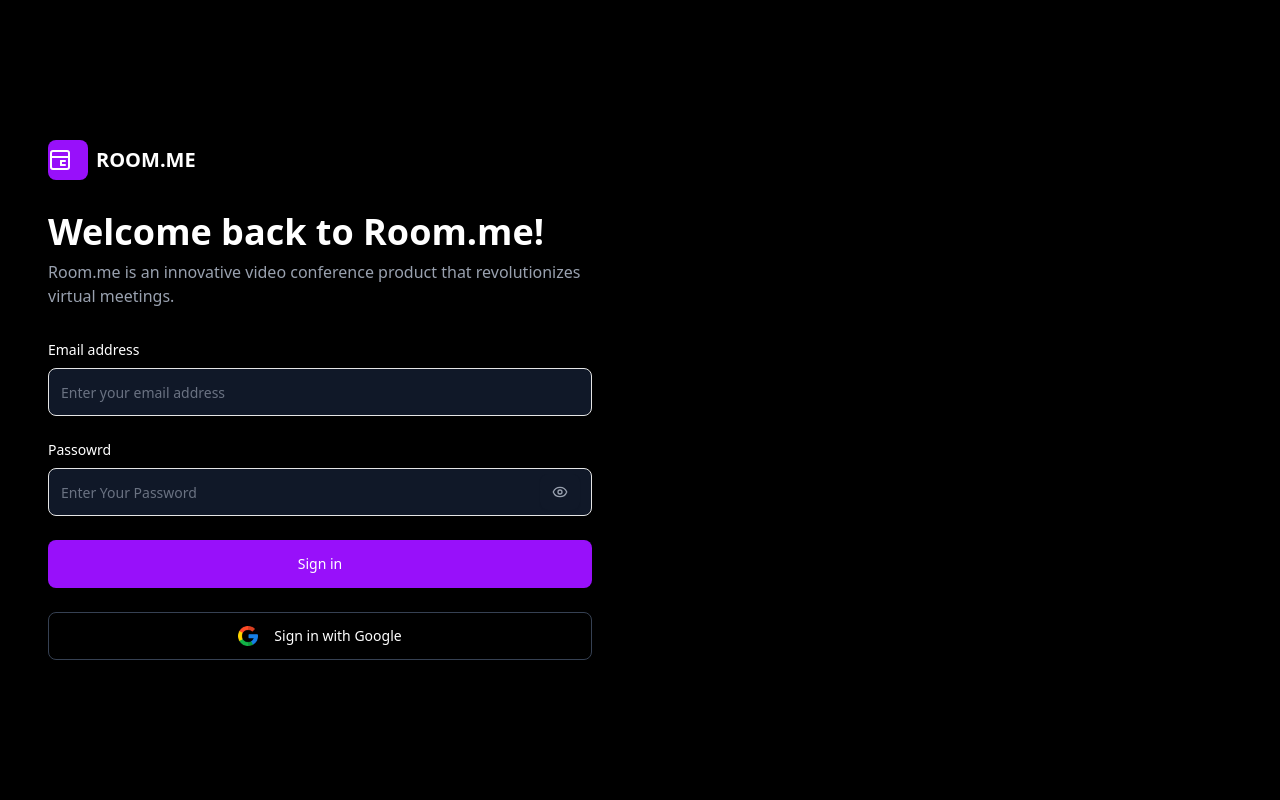
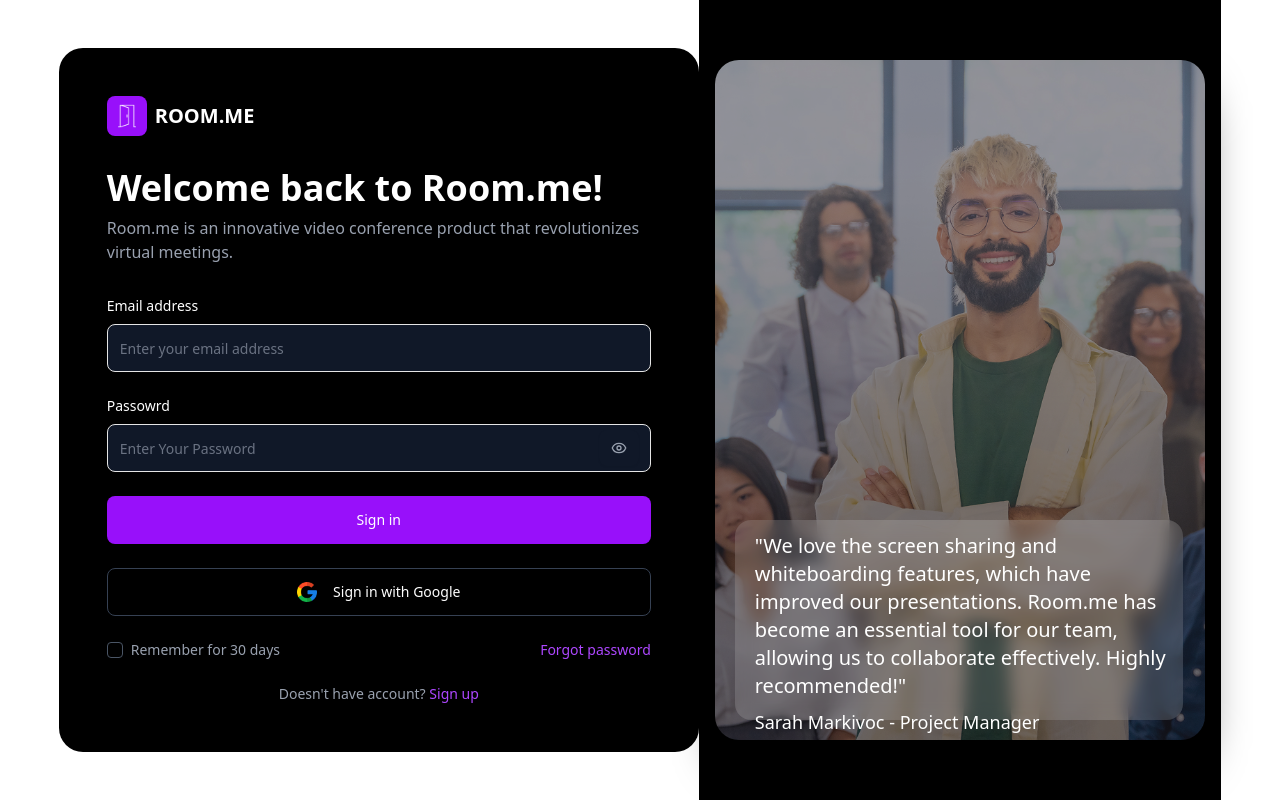
Before and after one commit to uvindu12/Front-End-Assignment, a Next.js app: page / in a window 1280 px wide. Built offline with nearby package versions, Linux system fonts and the light colour scheme.

Commit message:
created login form and right side image

```diff
--- a/src/components/login-page.tsx
+++ b/src/components/login-page.tsx
@@ -6,6 +6,8 @@ import React, { useEffect, useState } from 'react'
 import { Input } from './ui/input'
 import { Button } from './ui/button'
 import { Eye, EyeOff } from 'lucide-react'
+import { Checkbox } from './ui/checkbox'
+import Link from 'next/link'
 
 export default function LoginPage()  {
 
@@ -69,31 +71,12 @@ export default function LoginPage()  {
     }
 
   return (
-    <div className= "flex min-h-screen bg-black">
-        <div className = "flex w-full flex-col justify-center p-8 md:w-1/2 lg:p-12">
+    <div className= "flex justify-center h-full bg-white  items-center ">
+        <div className = "flex w-full flex-col justify-center p-8 md:w-1/2 lg:p-12 bg-black rounded-3xl">
             <div className ="mb-8">
                 <div className ="flex items-center gap-2">
                     <div className ="flex h-10 w-10 items-center rounded-md bg-purple-600">
-                        <svg
-                            xmlns="http://www.w3.org/2000/svg"
-                            width="24"
-                            height="24"
-                            viewBox="0 0 24 24"
-                            fill="none"
-                            stroke="currentColor"
-                            strokeWidth="2"
-                            strokeLinecap="round"
-                            strokeLinejoin="round"
-                            className="text-white"
-                        >
-                            <path d="M3 9h18v10a2 2 0 0 1-2 2H5a2 2 0 0 1-2-2V9Z" />
-                            <path d="M3 9V5a2 2 0 0 1 2-2h14a2 2 0 0 1 2 2v4" />
-                            <path d="M3 9h4" />
-                            <path d="M17 9h4" />
-                            <path d="M13 13v4" />
-                            <path d="M13 13h4" />
-                            <path d="M13 17h4" />
-                        </svg>
+                        <img src="/images/door.png" alt="" className="max-w-6 ml-2 "/>
                     </div>
                     <span className ="text-xl font-bold text-white">ROOM.ME</span>
                 </div>
@@ -146,15 +129,61 @@ export default function LoginPage()  {
                 </Button>
 
                 <Button
-                    type =" button"
                     variant = "outline"
                     className = "flex h-12 w-full items-center justify-center gap-2 border-gray-700 bg-transparent text-white hover:bg-gray-800">
                         <img src="images/google.png" alt=""  className="max-w-5 mr-2"/>
                         Sign in with Google
                 </Button>
 
+                <div className =" flex items-center justify-between">
+                    <div className =" flex items-center space-x-2">
+                        <Checkbox
+                            id="remember"
+                            checked = {rememberMe}
+                            onCheckedChange = {(checked) => setRememberMe (checked === true)}
+                            className = "border-gray-600 data-[state = checked] : bg:purple-600"/>
 
+                            <label
+                                htmlFor = "remember"
+                                className = "text-sm font-medium leading-none text-gray-400 peer-disabled:cursor-not-allowed peer-disabled:opacity-70">
+                                    Remember for 30 days
+                            </label>
+                    </div>
+                    <Link href ="#" className ="text-sm text-purple-500 hover:text-purple-400">
+                        Forgot password
+                    </Link>
+                </div>
+
+                <div className =" text-center text-sm text-gray-400">
+                    Doesn't have account? {" "}
+                    <Link href="#" className =" text-purple-500 hover:text-purple-400">
+                        Sign up
+                    </Link>
+                </div>
             </form>
+        </div>
+
+        <div className =" hidden lg:flex bg-black ">
+        <div className="flex flex-col justify-center px-2 text-white">
+          <div className="flex flex-col justify-center px-2 py-10 h-screen">
+            <img
+              src="/images/Image.jpg"
+              alt="Login"
+              className="rounded-3xl h-170 shadow-2xl shadow-black"
+            />
+            <div className = " absolute bg-black/40 p-15 rounded-2xl justify-center items-center w-125 h-170">
+                <div className =" absolute bg-white/15 p-15 rounded-2xl justify-center items-center bottom-5 w-112 h-50 left-5 backdrop-blur-sm">
+                    <blockquote className="text-xl font-small text-white absolute  top-3 left-5">
+                        "We love the screen sharing and whiteboarding features, which have improved our presentations. Room.me has
+                        become an essential tool for our team, allowing us to collaborate effectively. Highly recommended!"
+                        <div className ="mt-2 flex items-center space-x-2">
+                            <footer className="text-white text-lg">Sarah Markivoc - Project Manager</footer>
+                        </div>
+                    </blockquote>
+                </div>
+            </div>
+          </div>
+        </div>
         </div>
     </div>
   )
```
Also changed, not shown: public/images/Image.jpg (added), public/images/door.png (added).
